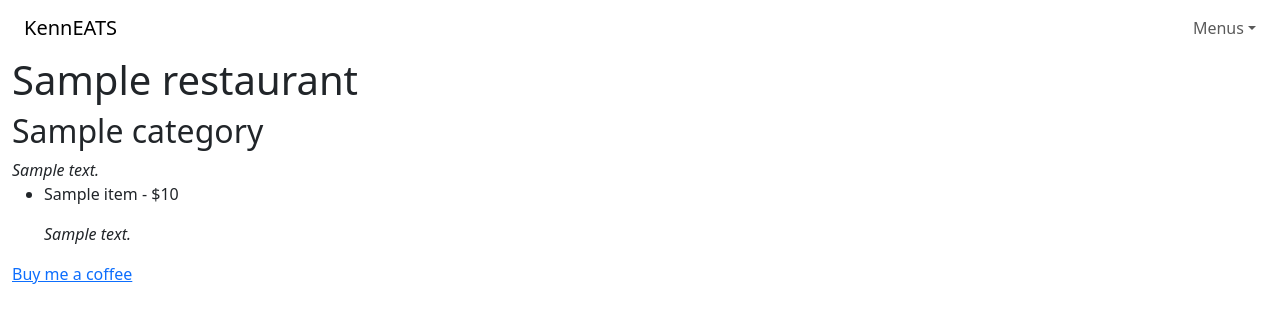
After one commit to adostacey/menu-app, a Django app: template templates/menu.html in a window 1280 px wide. The commit adds this page. Shown: the top 323 px of the page. Run offline with Django 3.2, Linux system fonts and the light colour scheme; the template is opened without the code that fills it: most values are stand-ins (such as "Sample title", 1, 10 or a date in 2020).

Commit message:
Update layout

```diff
--- a/templates/base.html
+++ b/templates/base.html
@@ -13,11 +13,39 @@
         </title>
     </head>
     <body>
-        <div class="container">
-            <nav>
+        <div class="container-fluid">
+            <nav class="navbar">
+                <div class="container-fluid">
+                    <a class="navbar-brand" href="#">KennEATS</a>
+                    <div class="" id="navbarSupportedContent">
+                        <ul class="navbar-nav me-auto mb-2 mb-lg-0">
+                            <li class="nav-item dropdown">
+                                <a class="nav-link dropdown-toggle"
+                                   href="#"
+                                   role="button"
+                                   data-bs-toggle="dropdown"
+                                   aria-expanded="false">Menus</a>
+                                <ul class="dropdown-menu">
+                                    <li>
+                                        <a class="dropdown-item" href="{% url 'menu-johns' %}">John's</a>
+                                    </li>
+                                    <li>
+                                        <a class="dropdown-item" href="#">Another action</a>
+                                    </li>
+                                    <li>
+                                        <a class="dropdown-item" href="#">Something else here</a>
+                                    </li>
+                                </ul>
+                            </li>
+                        </ul>
+                    </div>
+                </div>
             </nav>
             {% block content %}
             {% endblock content %}
+            <footer>
+                <a href="#">Buy me a coffee</a>
+            </footer>
         </div>
         <script src="https://cdn.jsdelivr.net/npm/bootstrap@5.3.3/dist/js/bootstrap.bundle.min.js"
                 integrity="sha384-YvpcrYf0tY3lHB60NNkmXc5s9fDVZLESaAA55NDzOxhy9GkcIdslK1eN7N6jIeHz"
--- /dev/null
+++ b/templates/menu.html
@@ -0,0 +1,18 @@
+{% extends "base.html" %}
+{% block content %}
+    <h1>{{ restaurant }}</h1>
+    {% for category in categories %}
+        <h2>{{ category.name }}</h2>
+        {% if category.description %}<em>{{ category.description }}</em>{% endif %}
+        <ul>
+            {% for item in category.item_set.all %}
+                <li>
+                    <div>
+                        <p>{{ item.name }} - ${{ item.price_1 }}</p>
+                        {% if item.description %}<em>{{ item.description }}</em>{% endif %}
+                    </div>
+                </li>
+            {% endfor %}
+        </ul>
+    {% endfor %}
+{% endblock content %}
```
Also changed, not shown: templates/home.html (added, +10 -0 lines).
